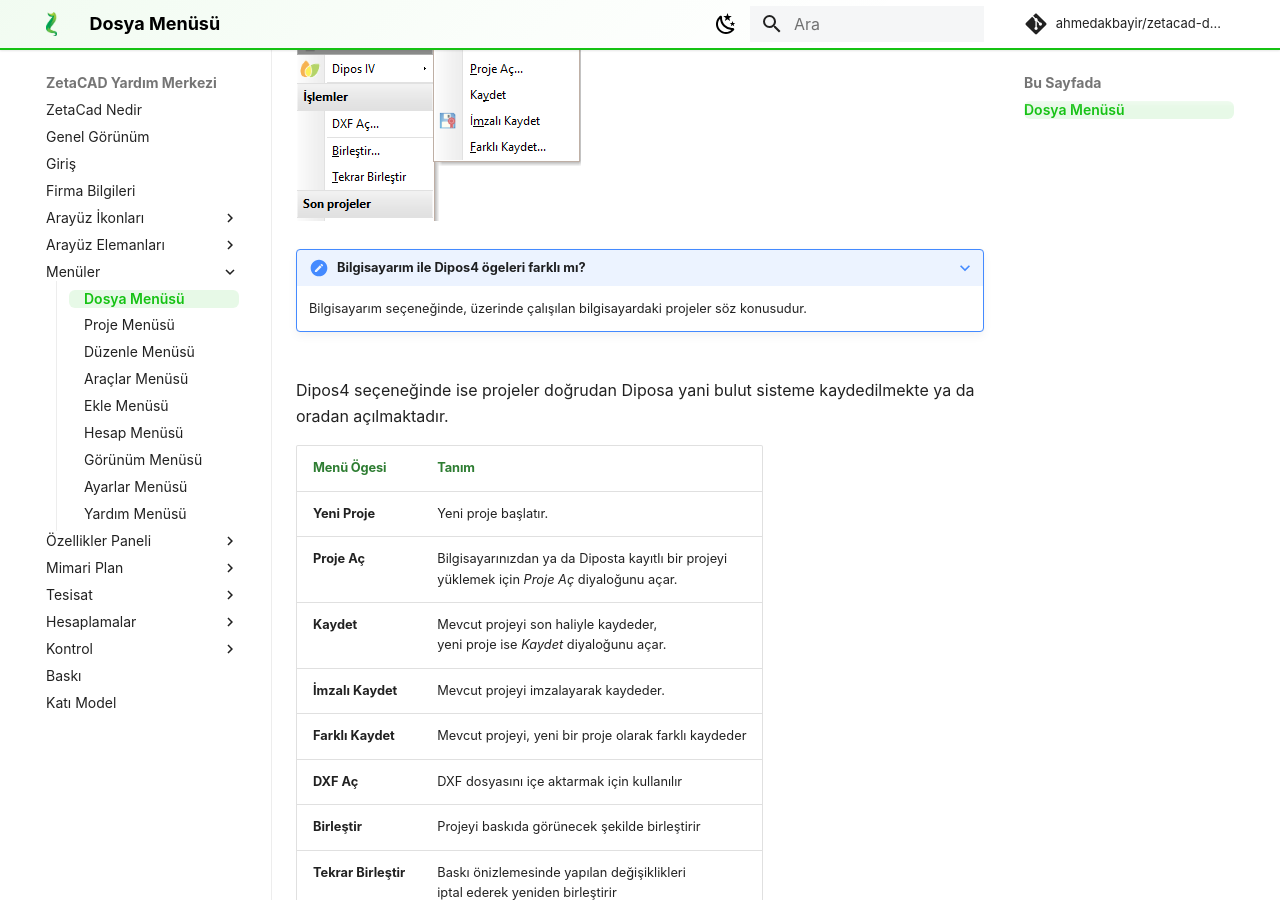
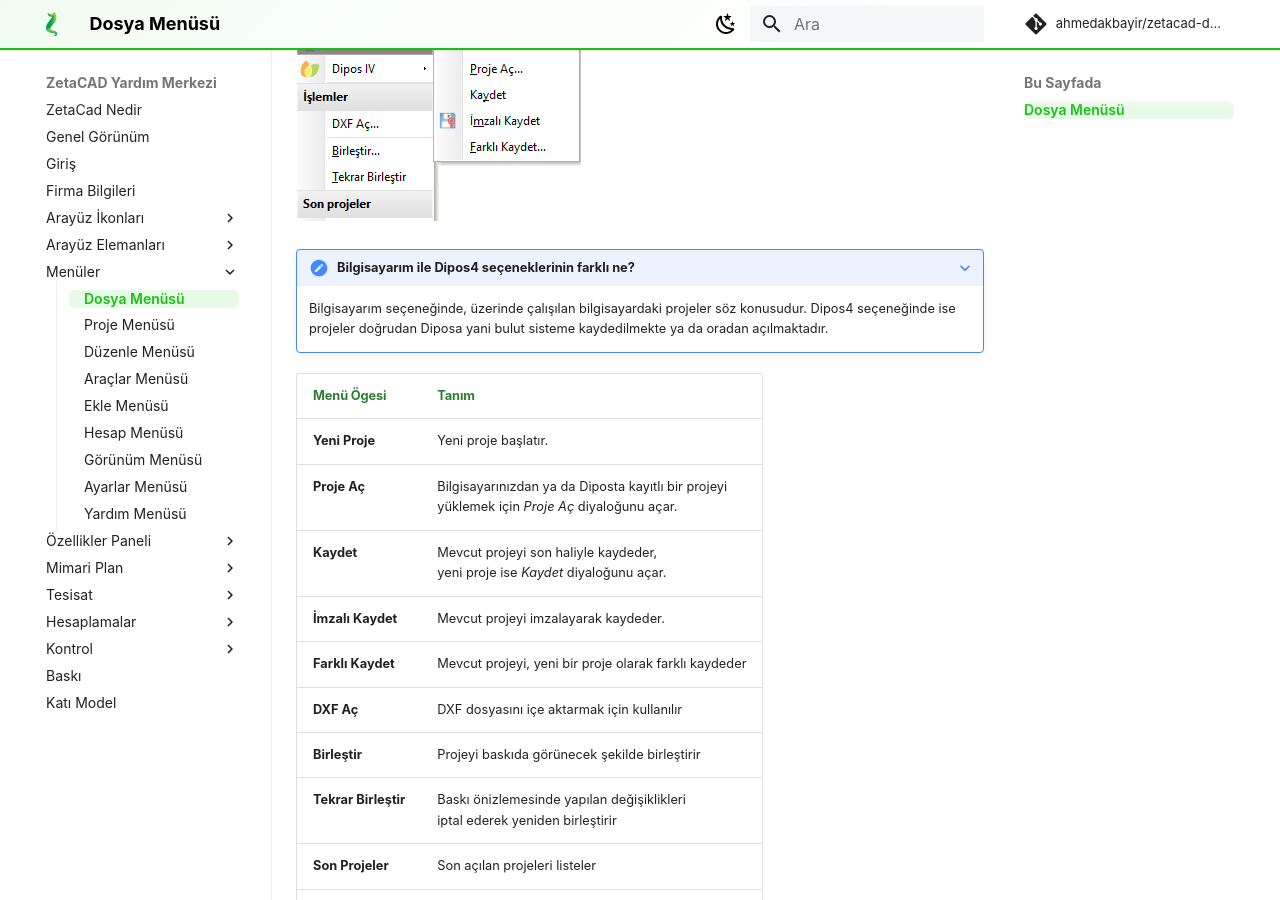
Before and after one commit to ahmedakbayir/zetacad-docs, an MkDocs documentation site: the page built from docs/program-arayuzu/menuler/dosya.md, in a window 1280 px wide and 900 px high, scrolled down 317 px. Built offline with MkDocs 1.6.1 and Material for MkDocs 9.7.7, drawn with Linux system fonts in a browser that asks for light colours; comment, search, counter and statistics services are not loaded; the version menu is left out.

Commit message:
düzenleme

```diff
--- a/docs/program-arayuzu/menuler/dosya.md
+++ b/docs/program-arayuzu/menuler/dosya.md
@@ -3,9 +3,8 @@
 
 ![alt text](../../assets/resimler/dosyaMenusu.png)
 
-???+ note "Bilgisayarım ile Dipos4 ögeleri farklı mı?"
-    Bilgisayarım seçeneğinde, üzerinde çalışılan bilgisayardaki projeler söz konusudur.
-<br> Dipos4 seçeneğinde ise projeler doğrudan Diposa yani bulut sisteme kaydedilmekte ya da oradan açılmaktadır.
+???+ note "Bilgisayarım ile Dipos4 seçeneklerinin farklı ne?"
+    Bilgisayarım seçeneğinde, üzerinde çalışılan bilgisayardaki projeler söz konusudur. Dipos4 seçeneğinde ise projeler doğrudan Diposa yani bulut sisteme kaydedilmekte ya da oradan açılmaktadır.
 
 
 |<h4 style="color:#2E7D32;">Menü Ögesi|<h4 style="color:#2E7D32;">Tanım|
--- a/mkdocs.yml
+++ b/mkdocs.yml
@@ -144,9 +144,7 @@
     - Mahal ve Birim Tanımları: proje-tasarimi/mimari-plan/mahal-birim.md
     - Kopyalama ve Aynalama: proje-tasarimi/mimari-plan/kopyalama-aynalama.md
   - Tesisat:
-    - Yeni Proje: proje-tasarimi/yeni-proje.md
-    - Hat Çizimleri: proje-tasarimi/tesisat/hat-cizimleri.md
-    - Hat Modifikasyonu: proje-tasarimi/tesisat/hat-modifikasyonu.md
+    - Genel Bilgi: proje-tasarimi/index.md
     - Tesisat Elemanları:
       - Genel Bilgi: proje-tasarimi/tesisat/elemanlar/index.md
       - Servis Kutusu: proje-tasarimi/tesisat/elemanlar/servis-kutusu.md
@@ -160,6 +158,8 @@
       - Ocak: proje-tasarimi/tesisat/cihazlar/ocak.md
       - Soba: proje-tasarimi/tesisat/cihazlar/soba.md
       - Şofben: proje-tasarimi/tesisat/cihazlar/sofben.md
+    - Hat Çizimleri: proje-tasarimi/tesisat/hat-cizimleri.md
+    - Hat Modifikasyonu: proje-tasarimi/tesisat/hat-modifikasyonu.md
   - Hesaplamalar:
     - Genel Bilgi: proje-tasarimi/hesaplamalar/index.md
     - Lokal Kayıplar: proje-tasarimi/hesaplamalar/lokal-kayiplar.md
```
Also changed, not shown: docs/proje-tasarimi/index.md (renamed from docs/proje-tasarimi/yeni-proje.md).
